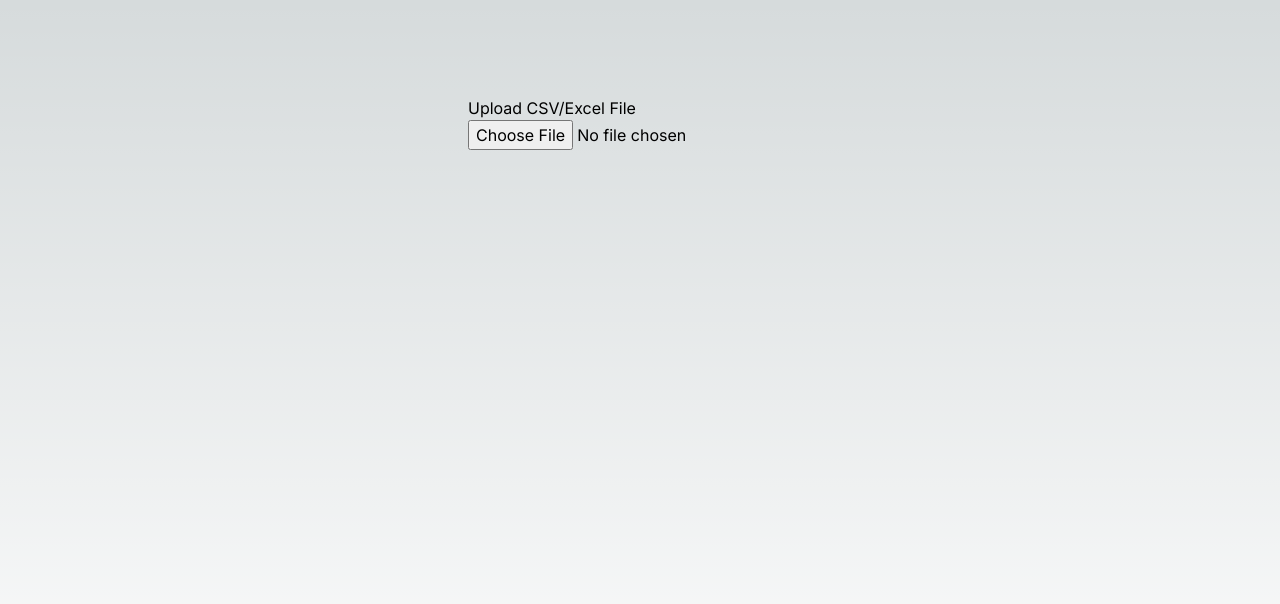
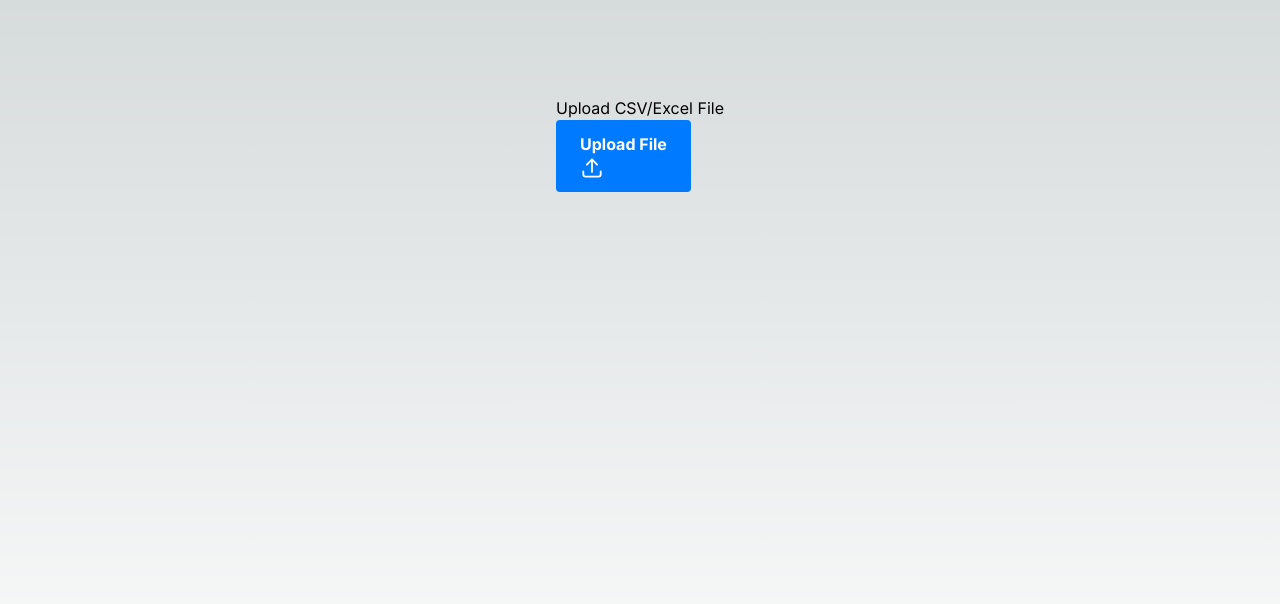
Before and after one commit to MutazAshhab/team-formation-tool, a Next.js app: page / in a window 1280 px wide. Shown: the top 604 px of the page. Built offline with nearby package versions, Linux system fonts and the light colour scheme.

Commit message:
use new `FileUploadButton`

```diff
--- a/app/page.tsx
+++ b/app/page.tsx
@@ -1,32 +1,15 @@
 'use client';
 
+import { FileUploadButton } from '@/components/Buttons';
+import { Button } from '@/components/Buttons/Button/Button';
 import { DataTable } from '@/components/Table/DataTable';
-import { FileUploadLogic } from '@/logic/FileUploadLogic';
-import { useTableStore } from '@/zustand/useTableStore';
 
 export default function Home() {
-  const tableStore = useTableStore();
-
-  async function handleFileUpload(e: React.ChangeEvent<HTMLInputElement>) {
-    const file = e.target.files?.[0];
-    if (!file) return;
-
-    const data = await FileUploadLogic.parseData(file);
-
-    if (data) {
-      tableStore.setTable(data);
-    }
-  }
-
   return (
     <main className="flex min-h-screen flex-col items-center justify-between p-24">
       <div>
         <h1>Upload CSV/Excel File</h1>
-        <input
-          type="file"
-          accept=".csv, .xlsx, .xls"
-          onChange={handleFileUpload}
-        />
+        <FileUploadButton />
         <DataTable />
       </div>
     </main>
```
